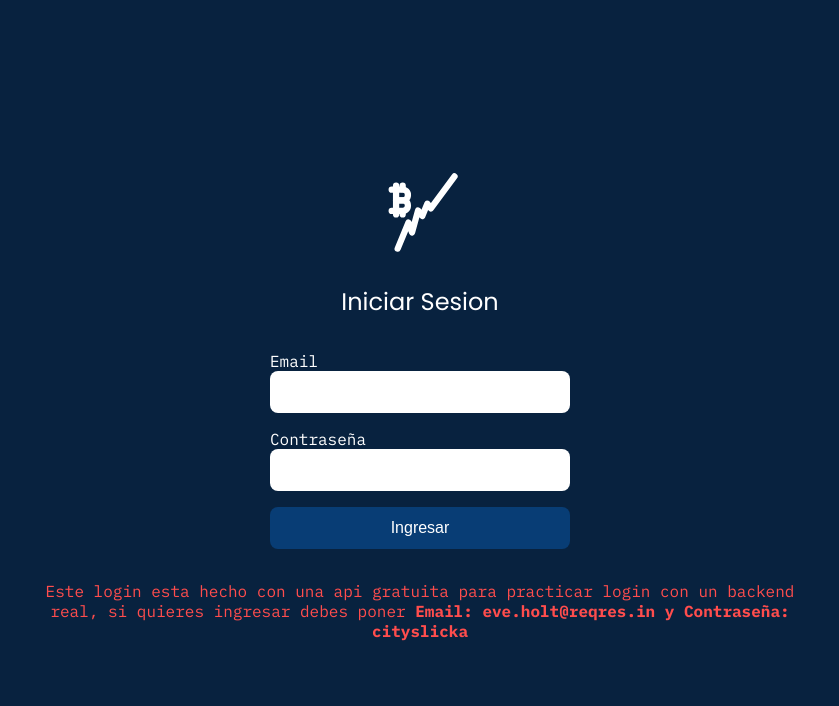
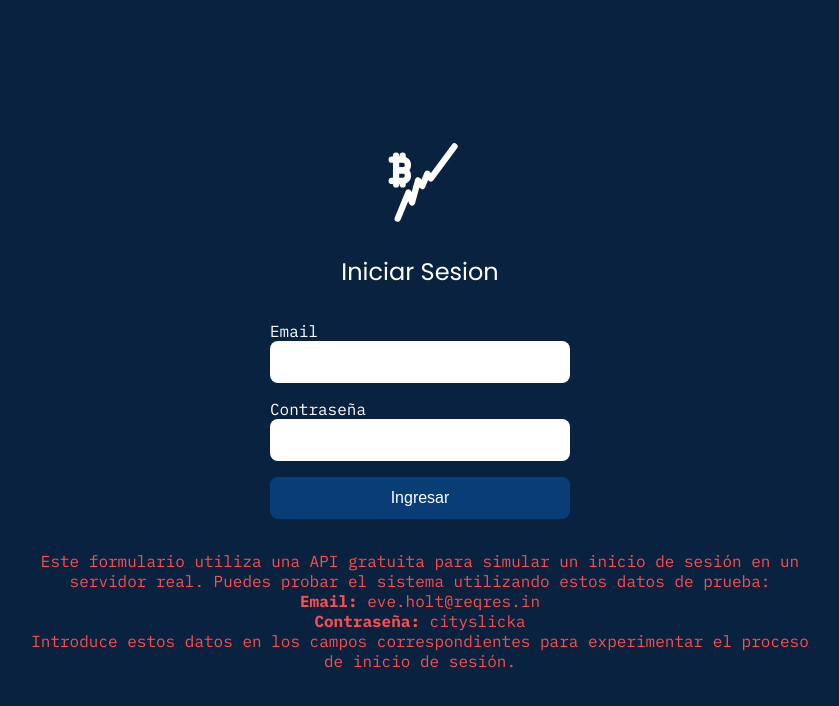
Before and after one commit to gotax24/criptobro, a React (Vite) app: page /login in a window 1280 px wide. Shown: the top 706 px of the page, without its empty margins (220-1059 px from the left). Built offline with nearby package versions, Linux system fonts and the light colour scheme; no server answers.

Commit message:
mejorando el texto del login

```diff
--- a/src/components/login.jsx
+++ b/src/components/login.jsx
@@ -91,9 +91,14 @@ const Login = () => {
         </form>
         {error && <span className="error">Error: {error}</span>}
         <p className="disclaimer">
-          Este login esta hecho con una api gratuita para practicar login con un
-          backend real, si quieres ingresar debes poner
-          <strong> Email: eve.holt@reqres.in y Contraseña: cityslicka</strong>
+          Este formulario utiliza una API gratuita para simular un inicio de
+          sesión en un servidor real. Puedes probar el sistema utilizando estos
+          datos de prueba:
+          <br />
+          <strong>Email:</strong> eve.holt@reqres.in <br />
+          <strong>Contraseña:</strong> cityslicka <br />
+          Introduce estos datos en los campos correspondientes para experimentar
+          el proceso de inicio de sesión.
         </p>
       </div>
     </>
```
